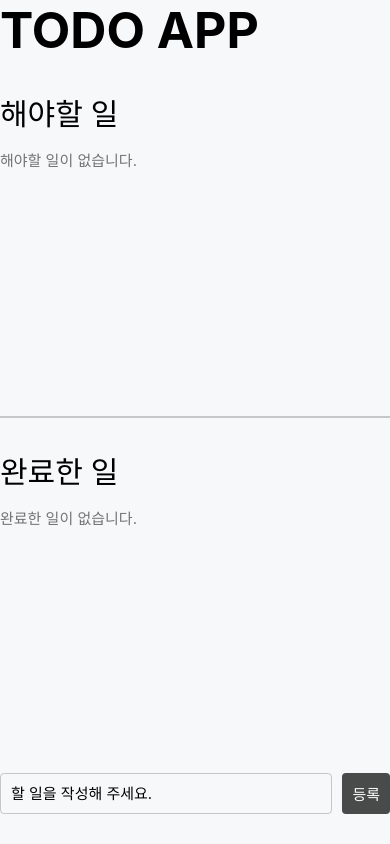
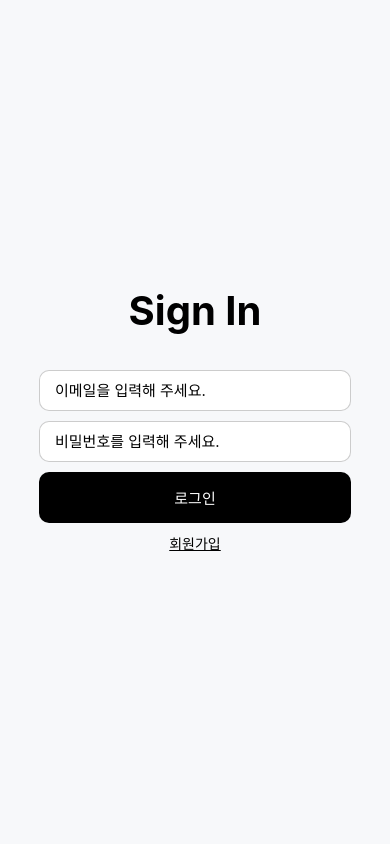
Before and after one commit to ParkGana/lecture-react-native-todo-app, a React Native app: screen /SignIn in a window 390 px wide. Built offline with nearby package versions, Linux system fonts and the light colour scheme.

Commit message:
로그인페이지 화면 퍼블리싱

```diff
--- a/App.tsx
+++ b/App.tsx
@@ -3,6 +3,7 @@ import MainScreen from './screens/MainScreen'
 import { store } from './redux/store'
 import { createNativeStackNavigator } from '@react-navigation/native-stack'
 import { NavigationContainer } from '@react-navigation/native'
+import SignInScreen from './screens/SignInScreen'
 
 export default function App() {
     const Stack = createNativeStackNavigator()
@@ -11,6 +12,7 @@ export default function App() {
         <Provider store={store}>
             <NavigationContainer>
                 <Stack.Navigator>
+                    <Stack.Screen options={{ headerShown: false }} name="SignIn" component={SignInScreen} />
                     <Stack.Screen options={{ headerShown: false }} name="Main" component={MainScreen} />
                 </Stack.Navigator>
             </NavigationContainer>
--- /dev/null
+++ b/screens/SignInScreen.tsx
@@ -0,0 +1,77 @@
+import { StyleSheet, SafeAreaView, Text, View, TextInput, TouchableOpacity } from 'react-native'
+import React from 'react'
+
+const SignInScreen = () => {
+    return (
+        <SafeAreaView style={styles.PageContainer}>
+            <Text style={styles.PageTitle}>Sign In</Text>
+            <View style={styles.InputContainer}>
+                <TextInput style={styles.InputField} placeholder={'이메일을 입력해 주세요.'} />
+                <TextInput style={styles.InputField} placeholder={'비밀번호를 입력해 주세요.'} secureTextEntry />
+            </View>
+            <View style={styles.ButtonContainer}>
+                <TouchableOpacity style={styles.Button}>
+                    <Text style={styles.ButtonText}>로그인</Text>
+                </TouchableOpacity>
+                <TouchableOpacity style={styles.SubButton}>
+                    <Text style={styles.SubButtonText}>회원가입</Text>
+                </TouchableOpacity>
+            </View>
+        </SafeAreaView>
+    )
+}
+
+export default SignInScreen
+
+const styles = StyleSheet.create({
+    PageContainer: {
+        flex: 1,
+        justifyContent: 'center',
+        alignItems: 'center',
+        backgroundColor: '#f7f8fa'
+    },
+    PageTitle: {
+        fontSize: 40,
+        fontWeight: '700',
+        marginBottom: 30
+    },
+    InputContainer: {
+        width: '80%'
+    },
+    InputField: {
+        paddingHorizontal: 15,
+        paddingVertical: 10,
+        marginVertical: 5,
+        borderWidth: 1,
+        borderColor: 'rgba(0,0,0,0.2)',
+        borderRadius: 10,
+        backgroundColor: 'white',
+        fontSize: 15
+    },
+    ButtonContainer: {
+        width: '80%',
+        justifyContent: 'center',
+        alignItems: 'center',
+        marginVertical: 5
+    },
+    Button: {
+        width: '100%',
+        alignItems: 'center',
+        padding: 15,
+        borderRadius: 10,
+        backgroundColor: '#000000'
+    },
+    ButtonText: {
+        color: '#ffffff',
+        fontSize: 15,
+        fontWeight: '500'
+    },
+    SubButton: {
+        marginTop: 10
+    },
+    SubButtonText: {
+        textDecorationLine: 'underline',
+        fontSize: 14,
+        fontWeight: '500'
+    }
+})
```
